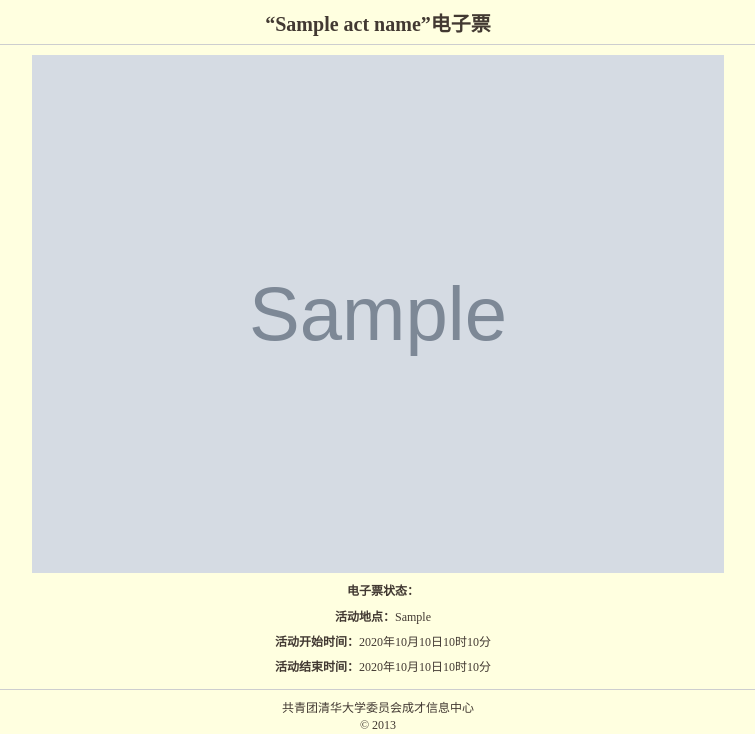
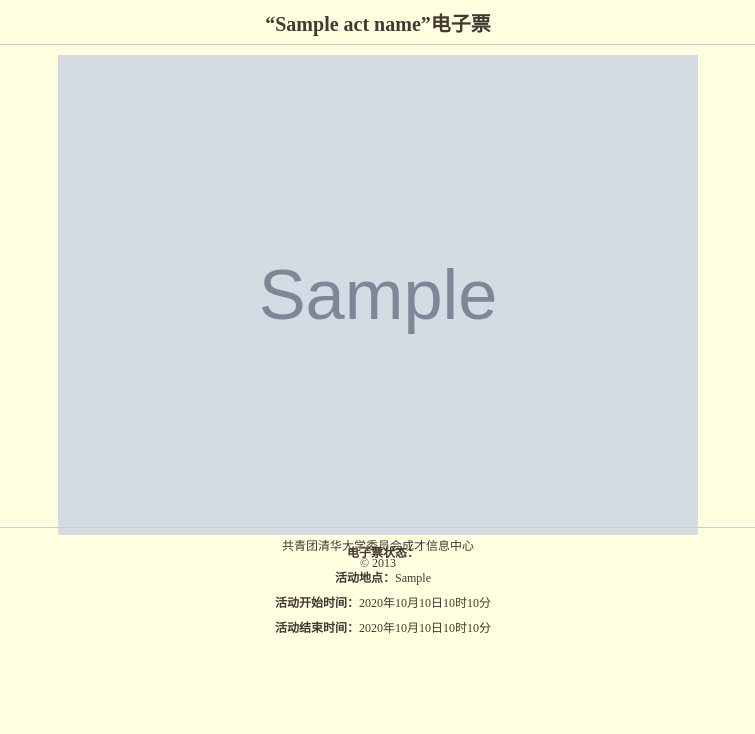
Before and after one commit to chenhuarong/tsinghuatuan, a Django app: template urlhandler/userpage/templates/activityticket.html in a window 1280 px wide. Shown: the part 228-962 px from the top of the page, without its empty margins (262-1017 px from the left). After the commit the page ends 861 px from the top, so only its background shows below. Run offline with Django 3.2, Linux system fonts and the light colour scheme; the template is opened without the code that fills it: most values are stand-ins (such as "Sample title", 1, 10 or a date in 2020); grey boxes marked "Sample" are stand-in pictures.

Commit message:
small revise on page

```diff
--- a/urlhandler/userpage/static/css/ticket.css
+++ b/urlhandler/userpage/static/css/ticket.css
@@ -8,7 +8,7 @@
     padding-bottom: 5px;
 }
 img{
-    width: 54%;
+    width: 50%;
 }
 .status-size{
     font-size: 18px;
@@ -22,7 +22,7 @@ img{
 .ticket-used{
     color: orangered;
 }
-.footer{
+footer{
     position: absolute;
     bottom: 0px;
     width: 100%;
--- a/urlhandler/userpage/static/css/validation.css
+++ b/urlhandler/userpage/static/css/validation.css
@@ -7,7 +7,7 @@
     text-align: center;
 }
 
-.footer{
+footer{
     position: absolute;
     bottom: 0px;
     width: 100%;
--- a/urlhandler/userpage/templates/validation.html
+++ b/urlhandler/userpage/templates/validation.html
@@ -30,7 +30,7 @@
 
 {% block content %}
     <div id="validationHolder">
-        <form class="form-horizontal" role="form" action="{% url userpage.views.validate_post %}" method="post" id="validationForm" onsubmit="return false;">
+        <form class="form-horizontal" role="form" action="{% url "userpage.views.validate_post" %}" method="post" id="validationForm" onsubmit="return false;">
             {% csrf_token %}
           <div class="form-group" id="usernameGroup">
             <label for="inputUsername" class="col-xs-3 control-label">学号</label>
```
